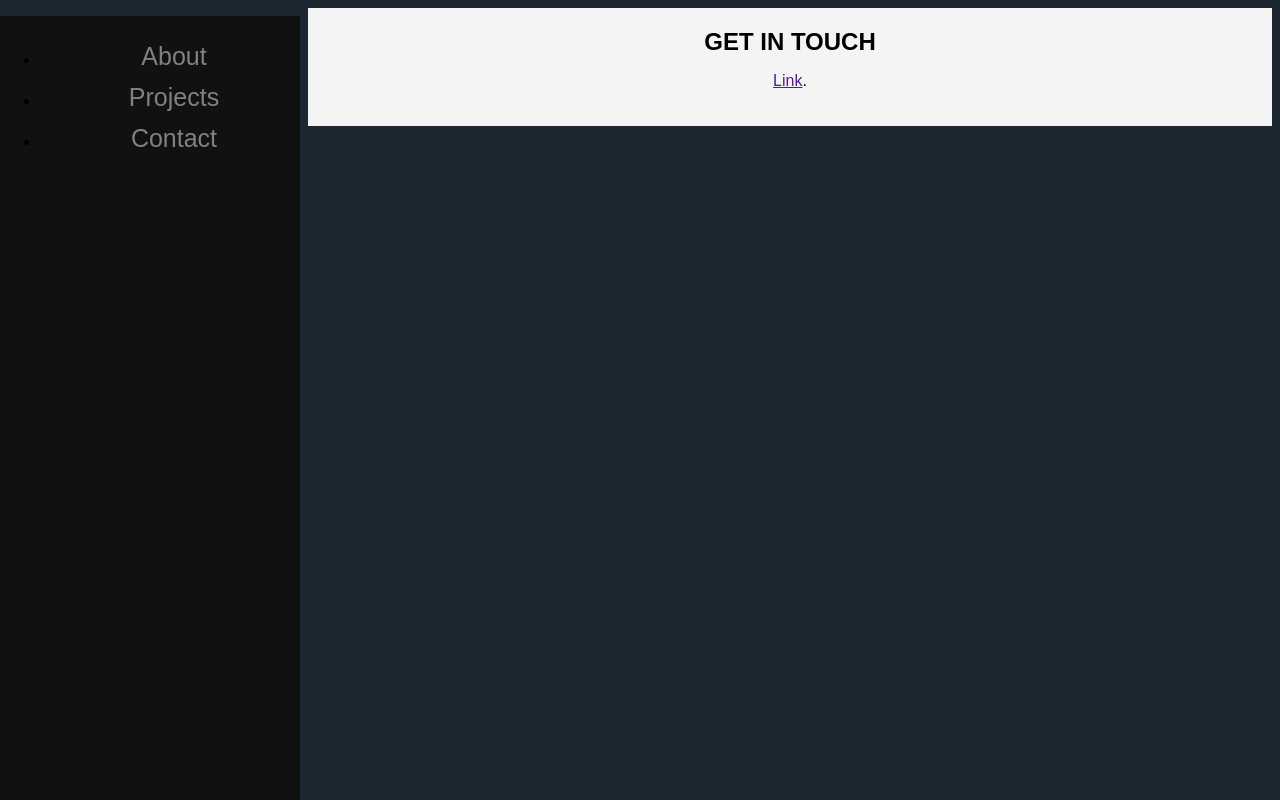
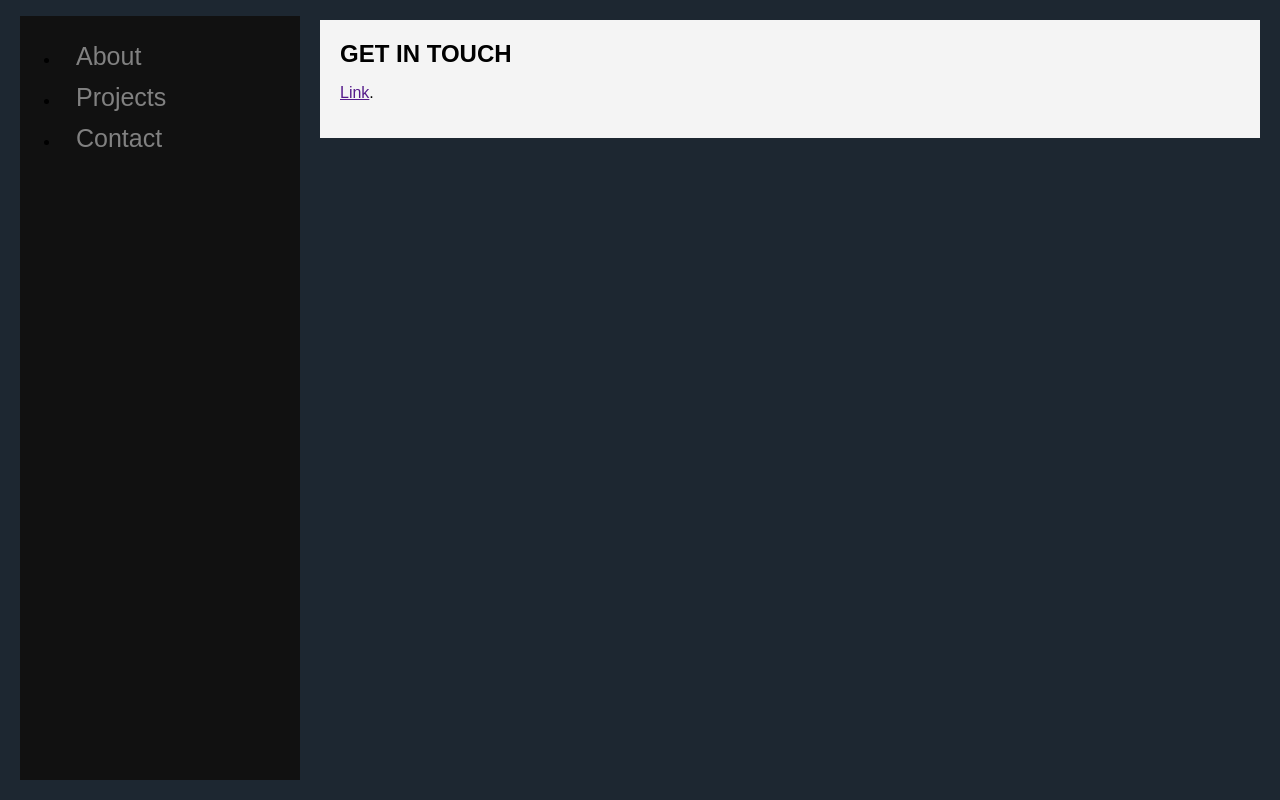
Before and after one commit to Coswold/react_portfolio, a React (Create React App) app: page /#/contact in a window 1280 px wide. Built offline with nearby package versions, Linux system fonts and the light colour scheme.

Commit message:
fixed spacing

```diff
--- a/package.json
+++ b/package.json
@@ -3,10 +3,8 @@
   "version": "0.1.0",
   "private": true,
   "dependencies": {
-    "bootstrap": "^4.3.1",
     "create-react-app": "^3.0.1",
     "react": "^16.8.6",
-    "react-bootstrap": "^1.0.0-beta.8",
     "react-dom": "^16.8.6",
     "react-router-dom": "^5.0.0",
     "react-scripts": "3.0.1",
--- a/src/App.css
+++ b/src/App.css
@@ -1,3 +1,3 @@
-.App {
+/* .App {
   text-align: center;
-}
+} */
--- a/src/index.css
+++ b/src/index.css
@@ -5,6 +5,8 @@ Charcoal - #373737 */
 
 body {
   background-color: #1D2731;
+  padding: 20px;
+  margin: 0;
 }
 h1 {
     color: #D9B310;
@@ -12,15 +14,10 @@ h1 {
 h1, h2, p, ul, li {
   font-family: sans-serif;
 }
-.content body {
-    padding: 20px;
-    margin: 0;
-}
 .content {
   background-color: #F4F4F4;
   padding: 20px;
   margin-left: 300px; /* Same as the width of the sidenav */
-
 }
 .content h2 {
   padding: 0;
@@ -32,12 +29,12 @@ h1, h2, p, ul, li {
 
 /* Side Nav Stuff */
 .sidenav {
-  height: 100%;
-  width: 260px;
+  height: 93%;
+  width: 240px;
   position: fixed;
   z-index: 1;
   top: 0;
-  left: 0;
+  /* left: 0; */
   background-color: #111;
   overflow-x: hidden;
   padding-top: 20px;
```
Also changed, not shown: src/logo.svg (deleted).
